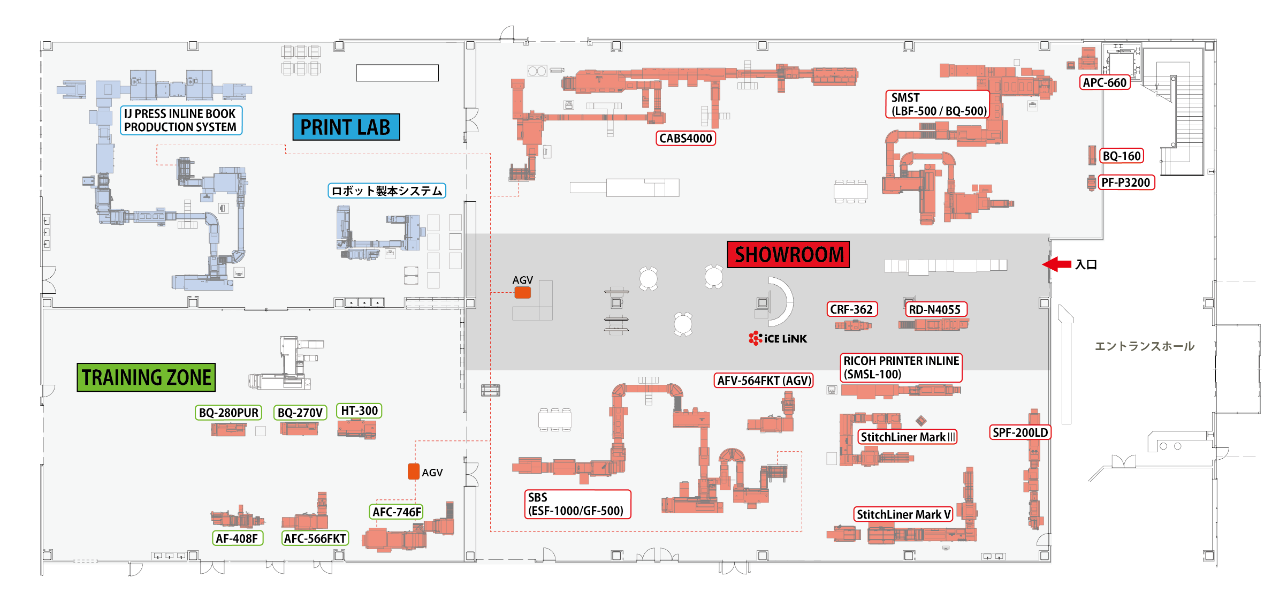
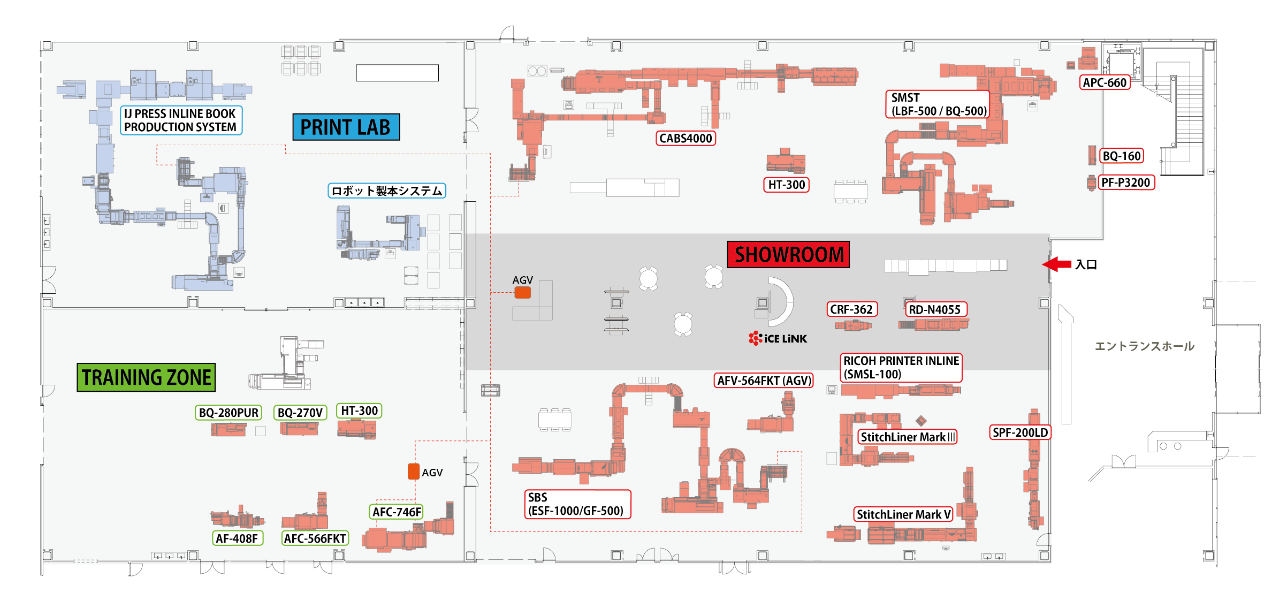
Before and after one commit to Minion-Yuko/HorizonJPFM.github.io, a plain HTML site: page index.html in a window 1280 px wide. Drawn offline with nearby package versions, Linux system fonts and the light colour scheme.

Commit message:
New Layout

```diff
--- a/index.html
+++ b/index.html
@@ -11,7 +11,7 @@
 <body>
 
 <div>
-	<img src="Layouts/TheGoodOne.png" alt="Showroom_Layout" class="responsive" border="0" usemap="#showroom" width=100%>
+	<img src="Layouts/TheGoodOne_2.png" alt="Showroom_Layout" class="responsive" border="0" usemap="#showroom" width=100%>
 	<map name="showroom">
 		<area target="_blank" alt="SMST (LBF-500 / BQ-500)" title="SMST (LBF-500 / BQ-500)" href="https://sites.google.com/horizon.co.jp/hip-showroom-site/%E6%A9%9F%E6%A2%B0%E4%BA%88%E7%B4%84/smstlbf-500bq-500" coords="3253,196,3896,200,3937,250,3937,321,3891,367,3770,363,3770,830,3261,826" shape="poly">
 		<area target="_blank" alt="SBS (SB-09V) (CABS4000)" title="SBS (SB-09V) (CABS4000)" href="https://sites.google.com/horizon.co.jp/hip-showroom-site/%E6%A9%9F%E6%A2%B0%E4%BA%88%E7%B4%84/sbs-sb-09v" coords="1834,196,1838,709,2047,709,2051,530,2752,530,2748,375,3207,371,3207,192" shape="poly">
@@ -34,6 +34,7 @@
 		<area target="_blank" alt="IJ Press Inline Book Production System" title="IJ Press Inline Book Production System" href="https://sites.google.com/horizon.co.jp/hip-showroom-site/%E6%A9%9F%E6%A2%B0%E4%BA%88%E7%B4%84/ij-press" coords="169,204,929,1084" shape="rect">
 		<area target="_blank" alt="ロボット製本システム" title="ロボット製本システム" href="https://sites.google.com/horizon.co.jp/hip-showroom-site/%E6%A9%9F%E6%A2%B0%E4%BA%88%E7%B4%84/%E3%83%AD%E3%83%9C%E3%83%83%E3%83%88%E8%A3%BD%E6%9C%AC%E3%82%B7%E3%82%B9%E3%83%86%E3%83%A0" coords="1175,630,1650,967" shape="rect">
 		<area target="_blank" alt="PF-P3200" title="PF-P3200" href="https://sites.google.com/horizon.co.jp/hip-showroom-site/%E6%A9%9F%E6%A2%B0%E4%BA%88%E7%B4%84/pf-p3200" coords="4025,613,4300,696" shape="rect">
+		<area target="_blank" alt="HT-300(SR)" title="HT-300(SR)" href="https://sites.google.com/horizon.co.jp/hip-showroom-site/%E6%A9%9F%E6%A2%B0%E4%BA%88%E7%B4%84/ht-300sr" coords="2811,513,3003,705" shape="rect">
 	</map>
 </div>
 
```
Also changed, not shown: Layouts/TheGoodOne.png (deleted), Layouts/TheGoodOne_2.png (added).
